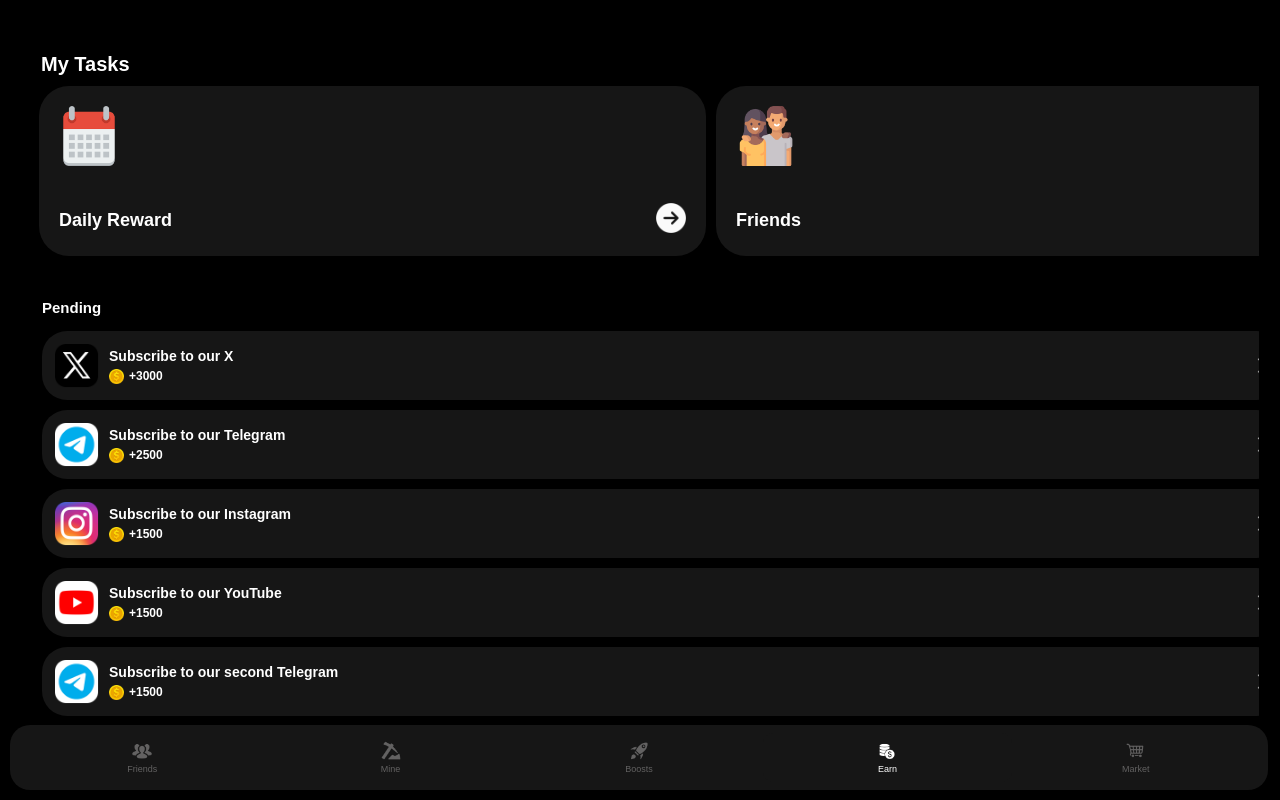
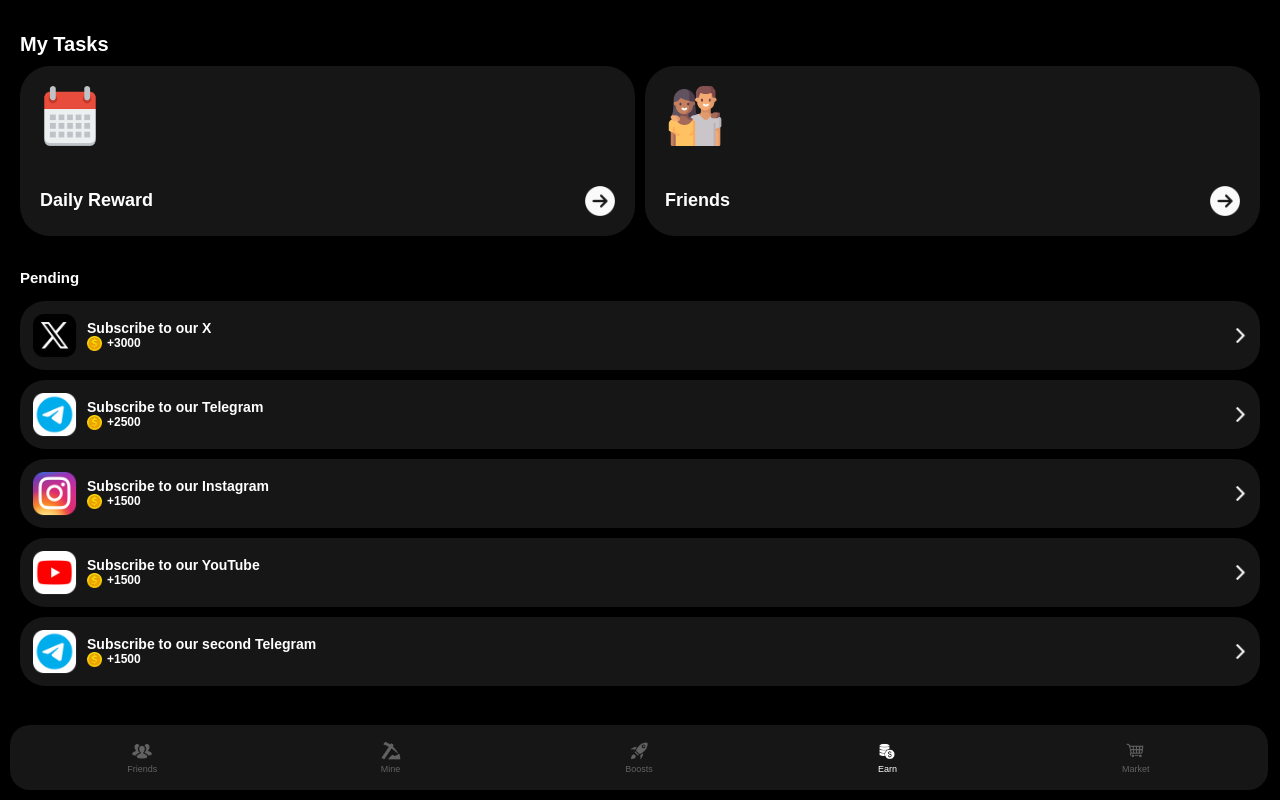
Before and after one commit to vladholomah/my-clicker, a React (Create React App) app: page / in a window 1280 px wide. Both pictures are taken after a click on the button "Earn". Built offline with nearby package versions, Linux system fonts and the light colour scheme.

Commit message:
Update ExchangeDisplay and styles25

```diff
--- a/src/components/Earn.css
+++ b/src/components/Earn.css
@@ -3,35 +3,34 @@ body {
 }
 
 .earn-container {
-  padding: 20px;
   color: #000000;
   background-color: #000000;
-  min-height: 100vh;
   font-family: Arial, sans-serif;
   width: 100%;
-  max-width: 120%;
-  margin-left: -2px;
+  height: calc(100vh - -10px); /* Висота вікна мінус висота нижнього меню */
   overflow-y: auto;
-  max-height: 95vh;
   box-sizing: border-box;
   display: flex;
   flex-direction: column;
-  position: relative;
+  padding-bottom: 58px; /* Збільшений відступ для нижнього меню */
+}
+
+.earn-content {
+  flex: 1;
+  overflow-y: auto;
 }
 
 .earn-container h1 {
   font-size: 20px;
   margin-bottom: 10px;
   color: #ffffff;
-  margin-left: 2px;
 }
 
 .task-buttons {
   display: flex;
   gap: 10px;
   margin-bottom: 20px;
-  width: 112%;
-  position: relative;
+  width: 100%;
 }
 
 .task-button {
@@ -46,7 +45,7 @@ body {
   justify-content: space-between;
   color: white;
   height: 170px;
-  position: relative;
+  background-color: #161616;
 }
 
 .task-icon {
@@ -73,54 +72,18 @@ body {
   margin-bottom: 5px;
 }
 
-.task-reward-button {
-  display: flex;
-  align-items: center;
+.arrow-icon12 {
+  width: 30px;
+  height: 30px;
 }
-
-.coin-icon-button {
-  width: 15px;
-  height: 15px;
-  margin-right: 5px;
-}
-
-.coin-amount-button {
-  color: #ffffff;
-  font-size: 12px;
-  font-weight: bold;
-}
-
-.arrow-icon {
-  width: 20px;
-  height: 20px;
-}
-
-.calendar {
-  background-color: #161616;
-}
-
-.ui\/ux {
-  background-color: #161616 !important;
-}
-
-/* Решта CSS залишається без змін */
 
 .task-section {
   background-color: #000000;
   border-radius: 15px;
-  padding: 10px;
-  width: 105%;
-  margin-left: -7px;
-  box-sizing: border-box;
   flex-grow: 1;
   display: flex;
   flex-direction: column;
-  position: relative;
-}
-
-.tasks-list1 {
-  width: 100%;
-  overflow-x: hidden; /* Додано для запобігання горизонтального скролінгу */
+  overflow-y: auto;
 }
 
 .earn-container h2 {
@@ -133,12 +96,9 @@ body {
   display: flex;
   flex-direction: column;
   gap: 10px;
-  flex-grow: 1;
-  overflow-y: auto;
 }
 
 .task-item1 {
- position: relative;
   display: flex;
   align-items: center;
   background-color: #161616;
@@ -147,10 +107,6 @@ body {
   cursor: pointer;
   width: 100%;
   box-sizing: border-box;
-  transform: translateZ(0);
-  will-change: transform;
-   -webkit-overflow-scrolling: touch;
-  overflow-y: auto;
 }
 
 .task-icon1 {
@@ -174,14 +130,12 @@ body {
   width: 15px;
   height: 15px;
   margin-right: 5px;
-  margin-top: 5px;
 }
 
 .coin-amount1 {
-  color: #ffffff; /* Жовтий колір, схожий на колір монети */
+  color: #ffffff;
   font-size: 12px;
   font-weight: bold;
-  margin-top: 5px;
 }
 
 .task-info1 h3 {
@@ -193,12 +147,6 @@ body {
 .arrow-icon1 {
   width: 15px;
   height: 15px;
-}
-
-.arrow-icon12 {
-  width: 30px;
-  height: 30px;
-  margin-bottom: 3px;
 }
 
 .confirmations-overlay1 {
@@ -231,12 +179,6 @@ body {
   to {
     transform: translateY(0);
   }
-}
-
-.coin-icon11 {
-  width: 15px;
-  height: 15px;
-  margin-right: 5px;
 }
 
 .close-button1 {
@@ -278,37 +220,6 @@ body {
   margin-top: 20px;
 }
 
-.tasks-list1::-webkit-scrollbar {
-  width: 5px;
-}
-
-.tasks-list1::-webkit-scrollbar-track {
-  background: #f1f1f1;
-}
-
-.tasks-list1::-webkit-scrollbar-thumb {
-  background: #888;
-  border-radius: 5px;
-}
-
-.tasks-list1::-webkit-scrollbar-thumb:hover {
-  background: #555;
-}
-
-@media screen and (max-width: 768px) {
-  .earn-container {
-    width: 100vw;
-    overflow-x: hidden;
-  }
-
-  .task-buttons {
-    width: calc(87% + 38px); /* Розширюємо на ширину лівого та правого відступів */
-    left: 3px; /* Зміщуємо вліво на половину додаткової ширини */
-    position: relative;
-  }
-
-}
-
 .confirms-button1:disabled {
   background-color: #888;
   cursor: not-allowed;
@@ -331,7 +242,7 @@ body {
 }
 
 .daily-reward.claimed {
-  background-color: #4CAF50; /* Зелений колір для отриманої винагороди */
+  background-color: #4CAF50;
 }
 
 .daily-reward.current {
@@ -351,32 +262,17 @@ body {
   color: #f9ae2f;
 }
 
-.daily-reward.claimed {
-  background-color: #4CAF50; /* Зелений колір для отриманої винагороди */
-}
-
-.daily-reward.current {
-  border: 2px solid #f9ae2f;
-}
-
-.daily-reward.current.claimed {
-  background-color: #4CAF50;
-  border: 2px solid #f9ae2f;
-}
-
 .confirms-button1.claimed {
   background-color: #4f504f;
   color: white;
 }
 
-.earn-container {
-  /* ... існуючі стилі ... */
+@media screen and (max-width: 768px) {
+  .earn-container {
+    width: 100%;
+  }
+
+  .task-buttons {
+    width: 100%;
+  }
 }
-
-
-.tasks-list1 {
-  overscroll-behavior: contain;
-  padding-bottom: 60px; /* Додайте цей рядок */
-}
-
-/* ... інші існуючі стилі ... */
```
